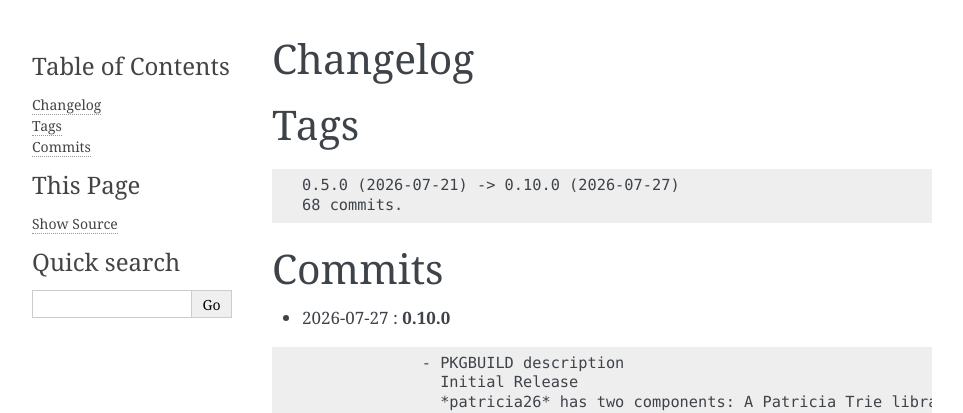
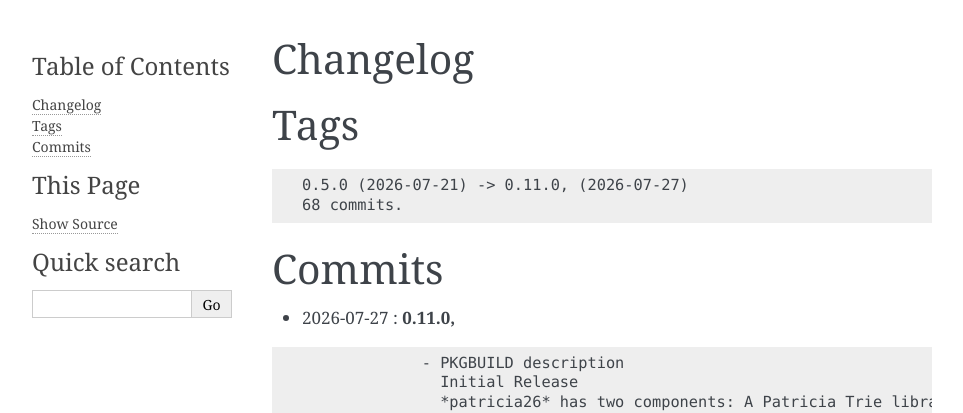
Before and after one commit to gene-git/patricia26, a Sphinx documentation site: the page built from Docs/Changelog.rst, in a window 1280 px wide and 900 px high. Shown: the top 413 px of the window, without its empty margins (148-1111 px from the left). Built offline with Sphinx 7.4.7, drawn with Linux system fonts in a browser that asks for light colours.

```diff
--- a/Docs/Changelog.rst
+++ b/Docs/Changelog.rst
@@ -6,14 +6,14 @@
 
 .. code-block:: text
 
-	0.5.0 (2026-07-21) -> 0.10.0 (2026-07-27)
+	0.5.0 (2026-07-21) -> 0.11.0, (2026-07-27)
 	68 commits.
 
 Commits
 =======
 
 
-* 2026-07-27  : **0.10.0**
+* 2026-07-27  : **0.11.0,**
 
 .. code-block:: text
 
--- a/Docs/conf.py
+++ b/Docs/conf.py
@@ -9,7 +9,7 @@
 
 project = "patricia26"
 author = 'Gene C'
-release = "0.10.0"
+release = "0.11.0"
 latex_engine = 'xelatex'
 
 extensions = [
--- a/src/version.txt
+++ b/src/version.txt
@@ -1 +1 @@
-0.10.0
+0.11.0
```
Also changed, not shown: 4 other files.
